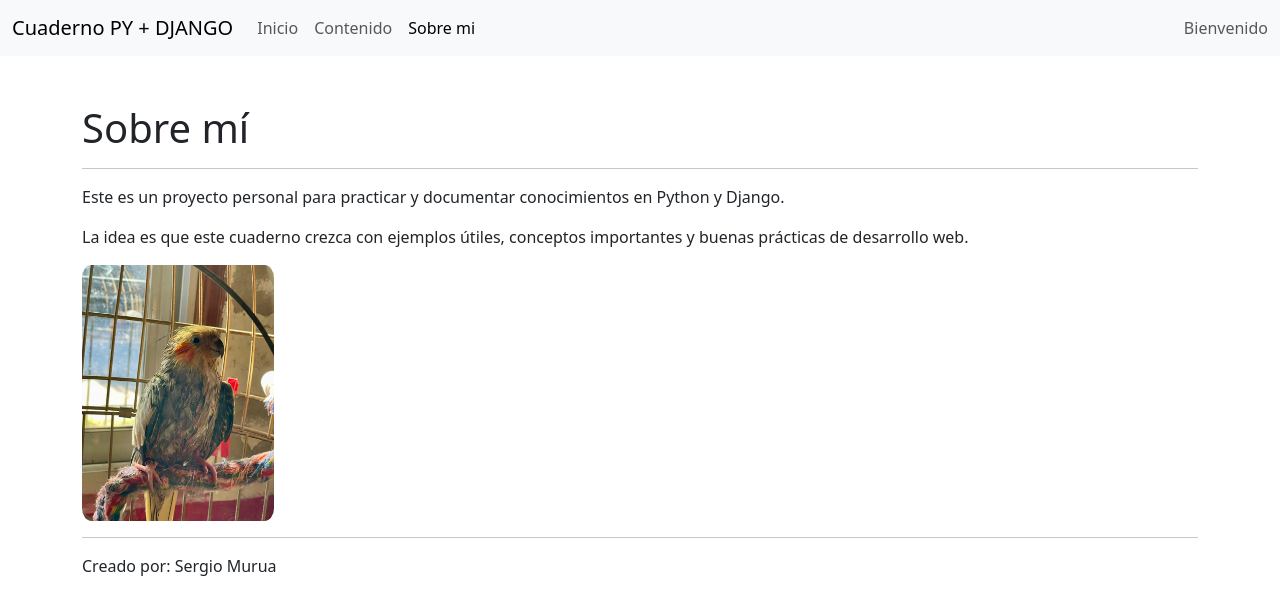
After one commit to MuruaSL/CuadernoPy-Django, a Django app: page /sobremi/ in a window 1280 px wide. The commit adds this page. Shown: the top 615 px of the page. Run offline with Django 5.2, Linux system fonts and the light colour scheme.

Commit message:
se agrego la pagina sobre mi, se modifico el contenido para que sea herencia, se unifico el uso de css

```diff
--- a/config/urls.py
+++ b/config/urls.py
@@ -21,4 +21,7 @@ from core  import views
 urlpatterns = [
     path('admin/', admin.site.urls),
     path("",views.index, name="Index"),
+    path("contenido/", views.contenido, name="Contenido"),
+    path("sobremi/", views.sobremi, name="SobreMi"),
+
 ]
--- a/core/static/css/style.css
+++ b/core/static/css/style.css
@@ -1,15 +1,19 @@
 /* INDEX HTML */
-
-body {
-  background-color: #f8f9fa;
-}
 
 .cuerpo {
   padding: 20px;
-  background-color: #d6e9f8;
+  background-color: #fff4b6;
 }
 
 .banner{
   width: 100vw;
   max-height: 5vw;
 }
+
+/* SOBRE MI HTML */
+
+.foto_sobre_mi{
+  height: 20vw;
+  border-radius: 5%;
+
+}
--- a/core/templates/core/base.html
+++ b/core/templates/core/base.html
@@ -23,13 +23,13 @@
             <div class="collapse navbar-collapse" id="navbarText">
                 <ul class="navbar-nav me-auto mb-2 mb-lg-0">
                     <li class="nav-item">
-                    <a class="nav-link active" aria-current="page" href="/">Inicio</a>
+                        <a class="nav-link {% if request.path == '/' %}active{% endif %}" href="{% url 'Index' %}">Inicio</a>
                     </li>
                     <li class="nav-item">
-                    <a class="nav-link" href="#">Contenido</a>
+                        <a class="nav-link {% if request.path == '/contenido/' %}active{% endif %}" href="{% url 'Contenido' %}">Contenido</a>
                     </li>
                     <li class="nav-item">
-                    <a class="nav-link" href="#">Sobre mi</a>
+                        <a class="nav-link {% if request.path == '/sobremi/' %}active{% endif %}" href="{% url 'SobreMi' %}">Sobre mi</a>
                     </li>
                 </ul>
                 <span class="navbar-text">
@@ -39,7 +39,6 @@
         </div>
     </nav>
 {% endblock navbar %}
-
 </head>
 
 <body>
--- /dev/null
+++ b/core/templates/core/sobremi.html
@@ -0,0 +1,17 @@
+{% extends './base.html' %}
+
+{% block titulo %}
+    Sobre mí
+{% endblock titulo %}
+
+{% block cuerpo %}
+    <div class="container mt-5">
+        <h1>Sobre mí</h1>
+        <hr>
+        <p>Este es un proyecto personal para practicar y documentar conocimientos en Python y Django.</p>
+        <p>La idea es que este cuaderno crezca con ejemplos útiles, conceptos importantes y buenas prácticas de desarrollo web.</p>
+        <img class="foto_sobre_mi" src="../../static/img/pipa.jpeg" alt="foto perfil sobre mi">
+        <hr>
+        <p>Creado por: Sergio Murua</p>
+    </div>
+{% endblock cuerpo %}
--- a/core/views.py
+++ b/core/views.py
@@ -5,13 +5,10 @@ from datetime import datetime
 def index(request):
     return render(request,"core/index.html")
 
+def contenido(request):
+    return render(request,"core/contenido.html")
+
+def sobremi(request):
+    return render(request, "core/sobremi.html")
+
 # end def
-
-def saludar(request):
-    return HttpResponse("Hola desde Django")
-
-def saludar_con_etiqueta(request):
-    return HttpResponse('<h1 style= "color:red">Hola mundo</h1>')
-
-def saludar_con_parametros(request,nombre:str,apellido:str):
-    return HttpResponse('<h1 style= "color:red">Hola </h1>  {{ nombre }} {{ apellido }}')
```
Also changed, not shown: core/templates/core/contenido.html (added, +12 -0 lines), core/static/img/django-banner.png, core/static/img/pipa.jpeg (added). Lines whose indentation alone changed are shown as unchanged.
